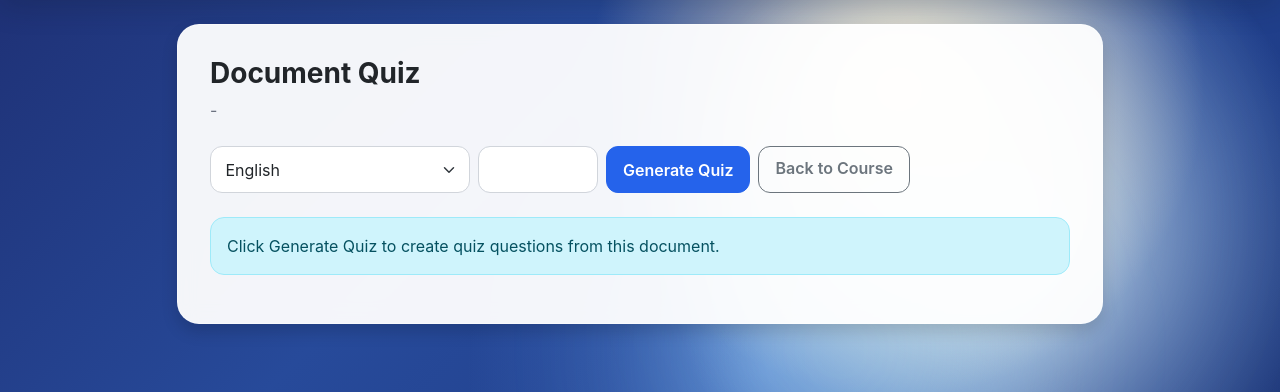
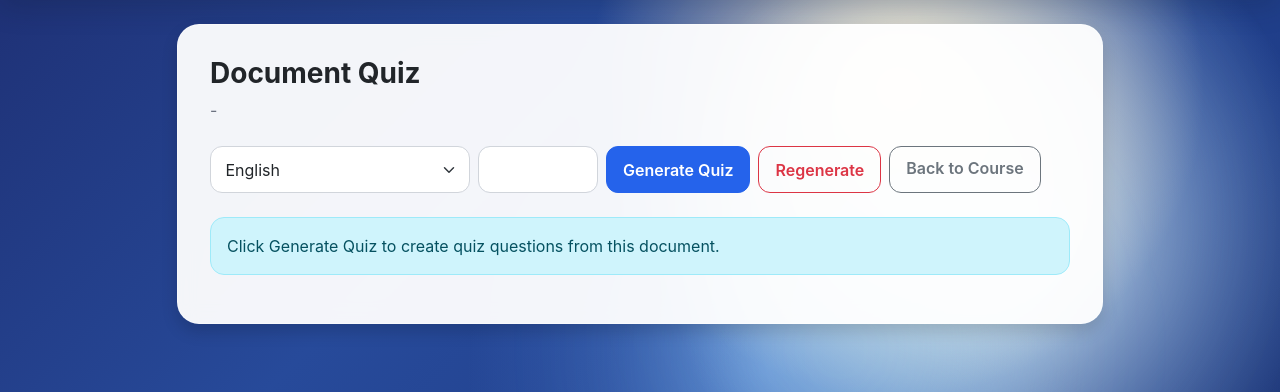
Before and after one commit to WaterMinh/ai-course-assistant, a FastAPI app: template templates/document_quiz.html in a window 1280 px wide. Shown: the part 71-463 px from the top of the page. Run offline with FastAPI, Linux system fonts and the light colour scheme; the template is opened without the code that fills it, so the values that code supplies are empty.

Commit message:
Add regenerate support for summaries and quizzes

```diff
--- a/app/main.py
+++ b/app/main.py
@@ -516,6 +516,7 @@ def generate_document_summary(
     document_id: int,
     request: Request,
     language: str = Form("English"),
+    regenerate: str = Form("0"),
     db: Session = Depends(get_db)
 ):
     user = current_user(request, db)
@@ -547,6 +548,7 @@ def generate_document_summary(
     language = language_map.get(language, "English")
 
     print("Selected summary language:", language)
+    print("Regenerate summary:", regenerate)
 
     cached_summary = (
         db.query(DocumentSummary)
@@ -557,7 +559,7 @@ def generate_document_summary(
         .first()
     )
 
-    if cached_summary:
+    if cached_summary and regenerate != "1":
         return templates.TemplateResponse(
             "document_summary.html",
             {
@@ -581,17 +583,8 @@ def generate_document_summary(
             language=language
         )
 
-    existing_summary = (
-        db.query(DocumentSummary)
-        .filter(
-            DocumentSummary.document_id == document.id,
-            DocumentSummary.language == language
-        )
-        .first()
-    )
-
-    if existing_summary:
-        existing_summary.summary_text = summary
+    if cached_summary:
+        cached_summary.summary_text = summary
     else:
         new_summary = DocumentSummary(
             document_id=document.id,
@@ -614,6 +607,7 @@ def generate_document_summary(
             "from_cache": False
         }
     )
+
 
 @app.get("/courses/{course_id}/documents/{document_id}/quiz")
 def document_quiz_page(
@@ -654,6 +648,8 @@ def document_quiz_page(
             "from_cache": False
         }
     )
+
+
 @app.post("/courses/{course_id}/documents/{document_id}/quiz")
 def generate_document_quiz(
     course_id: int,
@@ -661,6 +657,7 @@ def generate_document_quiz(
     request: Request,
     language: str = Form("English"),
     question_count: int = Form(5),
+    regenerate: str = Form("0"),
     db: Session = Depends(get_db)
 ):
     user = current_user(request, db)
@@ -697,6 +694,10 @@ def generate_document_quiz(
     if question_count > 10:
         question_count = 10
 
+    print("Selected quiz language:", language)
+    print("Quiz question count:", question_count)
+    print("Regenerate quiz:", regenerate)
+
     cached_quiz = (
         db.query(DocumentQuiz)
         .filter(
@@ -707,7 +708,7 @@ def generate_document_quiz(
         .first()
     )
 
-    if cached_quiz:
+    if cached_quiz and regenerate != "1":
         return templates.TemplateResponse(
             "document_quiz.html",
             {
@@ -733,14 +734,17 @@ def generate_document_quiz(
             question_count=question_count
         )
 
-    new_quiz = DocumentQuiz(
-        document_id=document.id,
-        language=language,
-        question_count=question_count,
-        quiz_text=quiz
-    )
+    if cached_quiz:
+        cached_quiz.quiz_text = quiz
+    else:
+        new_quiz = DocumentQuiz(
+            document_id=document.id,
+            language=language,
+            question_count=question_count,
+            quiz_text=quiz
+        )
+        db.add(new_quiz)
 
-    db.add(new_quiz)
     db.commit()
 
     return templates.TemplateResponse(
@@ -756,6 +760,7 @@ def generate_document_quiz(
             "from_cache": False
         }
     )
+
 
 @app.get("/history")
 def history_page(request: Request, db: Session = Depends(get_db)):
--- a/templates/document_quiz.html
+++ b/templates/document_quiz.html
@@ -47,6 +47,9 @@
 
                     <button class="btn btn-primary">
                         Generate Quiz
+                    </button>
+                    <button type="submit" name="regenerate" value="1" class="btn btn-outline-danger">
+                        Regenerate
                     </button>
 
                     <a
--- a/templates/document_summary.html
+++ b/templates/document_summary.html
@@ -37,6 +37,9 @@
 
                     <button class="btn btn-primary">
                         Generate Summary
+                    </button>
+                    <button type="submit" name="regenerate" value="1" class="btn btn-outline-danger">
+                        Regenerate
                     </button>
 
                     <a
```
